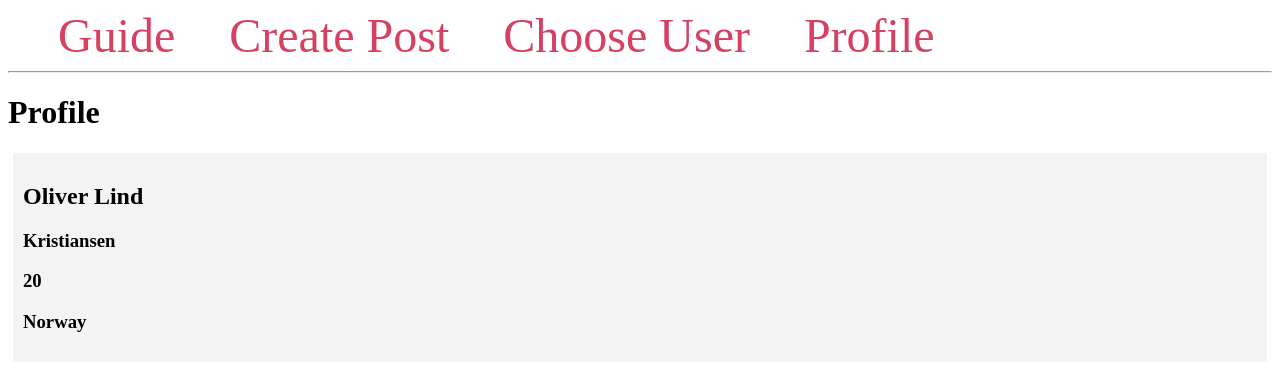
After one commit to olindkri/SE-G3, a Flask app: page /profile/ in a window 1280 px wide. The commit adds this page. Shown: the top 371 px of the page. Run offline with Flask 3, Linux system fonts and the light colour scheme; data comes from the database, SQL or seed files in the repository.

Commit message:
Added a profile page (profile.html) and updated app.py for accesing profile data from database.

```diff
--- a/app.py
+++ b/app.py
@@ -23,6 +23,16 @@ def get_post(post_id):
     return post
 
 
+def get_user(user_id):
+    conn = get_db_connection()
+    user = conn.execute('SELECT * FROM user WHERE id = ?',
+                        (user_id,)).fetchone()
+    conn.close()
+    if user is None:
+        abort(404)
+    return user
+
+
 @app.route('/user/', methods=('GET', 'POST'))
 def user():
     if request.method == 'POST':
@@ -44,6 +54,15 @@ def index():
     posts = conn.execute('SELECT * FROM posts WHERE byUser = ?', (user_id,)).fetchall()
     conn.close()
     return render_template('index.html', posts=posts)
+
+
+@app.route('/profile/')
+def profile():
+    global user_id
+    conn = get_db_connection()
+    user = conn.execute('SELECT * FROM user WHERE id = ?', (user_id,)).fetchone()
+    conn.close()
+    return render_template('profile.html', user=user)
 
 
 @app.route('/create/', methods=('GET', 'POST'))
--- a/templates/base.html
+++ b/templates/base.html
@@ -31,6 +31,7 @@
     <a href="{{ url_for('index') }}">Guide</a>
     <a href="{{ url_for('create') }}">Create Post</a>
     <a href="{{ url_for('user') }}">Choose User</a>
+    <a href="{{ url_for('profile') }}">Profile</a>
 </nav>
 <hr>
 <div class="content">
--- /dev/null
+++ b/templates/profile.html
@@ -0,0 +1,11 @@
+{% extends 'base.html' %}
+
+{% block content %}
+<h1>{% block title %} Profile {% endblock %}</h1>
+<div class='post'>
+    <h2>{{ user['firstname'] }}</h2>
+    <h3>{{ user['lastname'] }}</h3>
+    <h3>{{ user['age'] }}</h3>
+    <h3>{{ user['country'] }}</h3>
+</div>
+{% endblock %}
```
